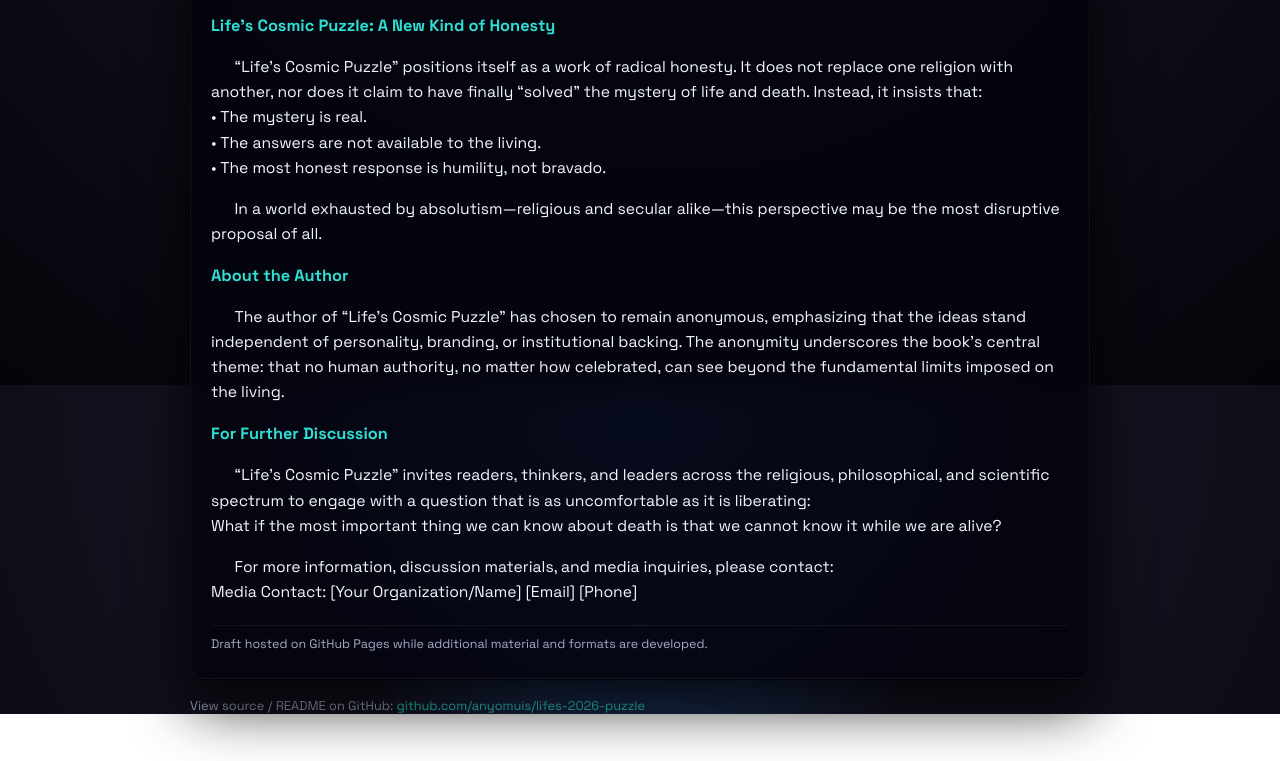
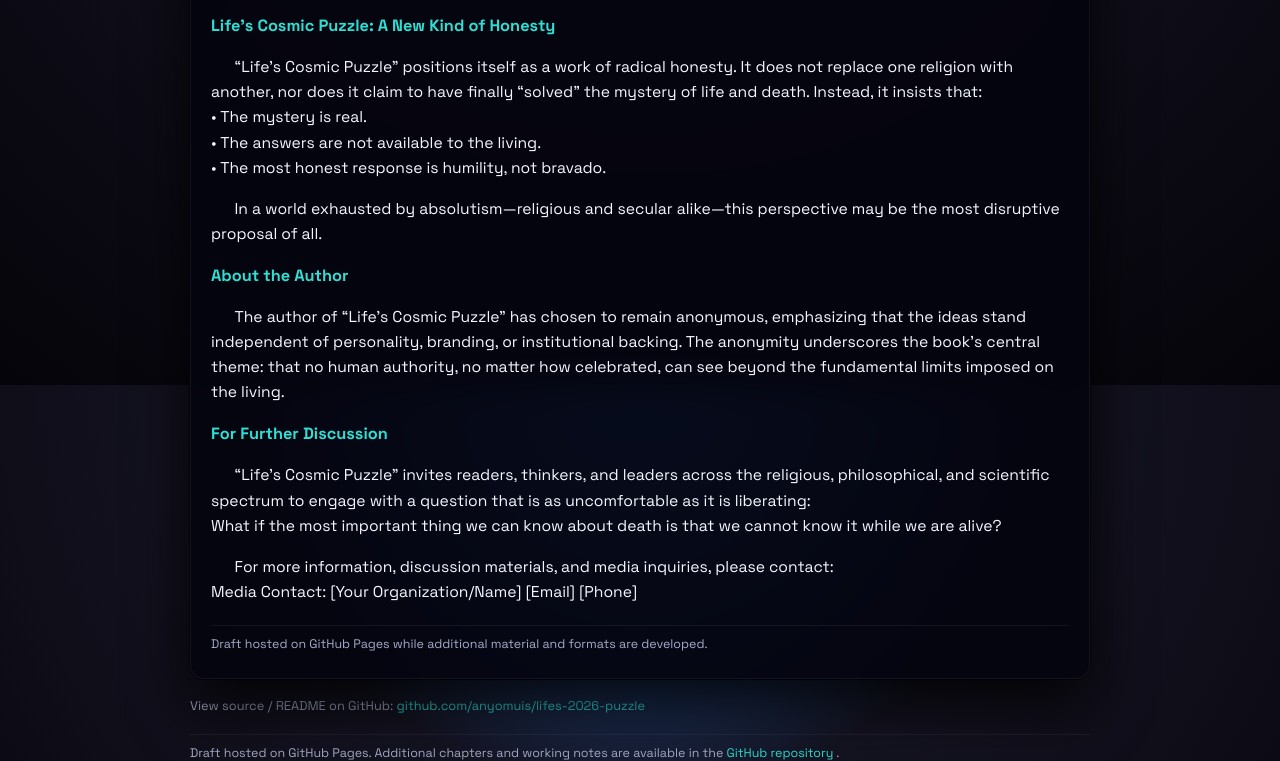
Before and after one commit to anyomuis/lifes-2026-puzzle, a plain HTML site: page index.html in a window 1280 px wide. Shown: the part 4415-5176 px from the top of the page. Before the commit the page ends 5129 px from the top, so only its background shows below. Drawn offline with Linux system fonts and the light colour scheme.

Commit message:
Update index.html
footer/readme_content

```diff
--- a/index.html
+++ b/index.html
@@ -562,7 +562,13 @@
       <a href="https://github.com/anyomuis/lifes-2026-puzzle" target="_blank" rel="noopener">
         github.com/anyomuis/lifes-2026-puzzle
       </a>
-    </div>
+    </div><div class="footer-note">
+      Draft hosted on GitHub Pages. Additional chapters and working notes are available in the
+  <a href="https://github.com/anyomuis/lifes-2026-puzzle" target="_blank" rel="noopener" style="color:#2fdfd3;text-decoration:none;">
+    GitHub repository
+  </a>.
+</div>
+
   </div>
 </body>
 </html>
```
